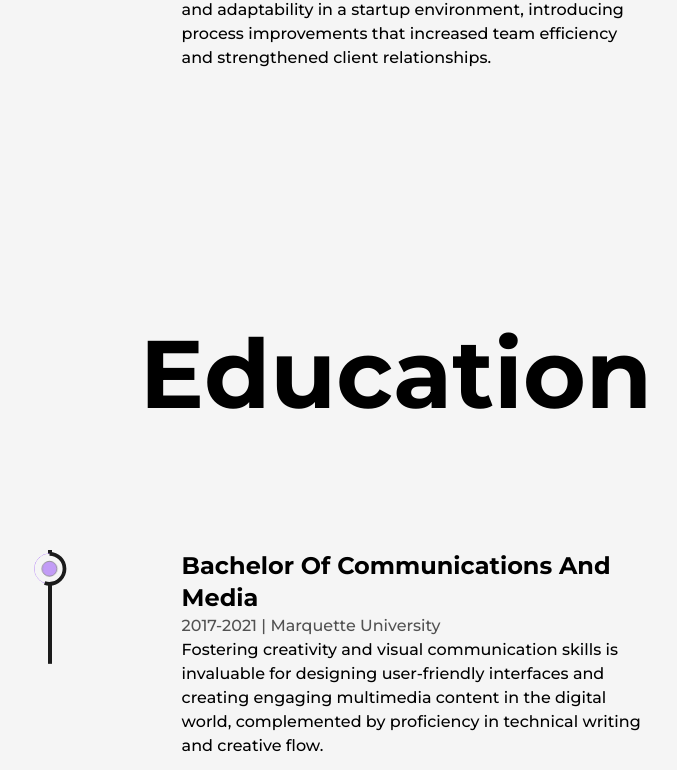
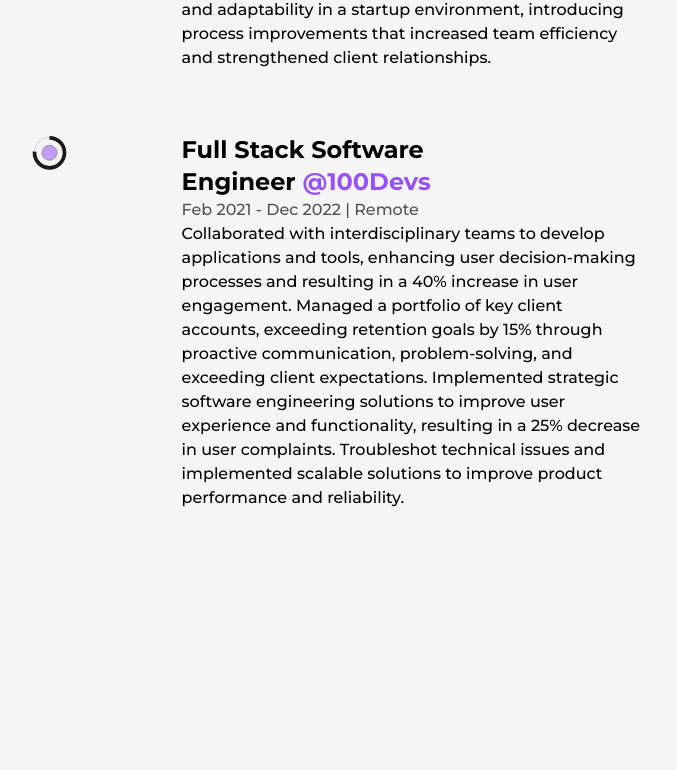
Before and after one commit to dee2314/Portfolio2023, a Next.js app: page /about in a window 1280 px wide. Shown: the part 3534-4304 px from the top of the page, without its empty margins (244-921 px from the left). Built offline with nearby package versions, Linux system fonts and the light colour scheme.

Commit message:
New site Changes

```diff
--- a/src/components/Experience.js
+++ b/src/components/Experience.js
@@ -81,6 +81,23 @@ Recognized for high-impact problem-solving and adaptability in a startup environ
 "
 />
 
+<Details
+position="Full Stack Software Engineer" company="100Devs"
+companyLink="https://leonnoel.com/100devs/"
+time="Feb 2021 - Dec 2022" address="Remote"
+work="
+Collaborated with interdisciplinary teams to develop applications and tools, enhancing user decision-making processes and resulting in a 40% increase in user engagement.
+
+Managed a portfolio of key client accounts, exceeding retention goals by 15% through proactive communication, problem-solving, and exceeding client expectations.
+
+Implemented strategic software engineering solutions to improve user experience and functionality, resulting in a 25% decrease in user complaints.
+
+Troubleshot technical issues and implemented scalable solutions to improve product performance and reliability.
+"
+/>
+
+
+
 
                 </ul>
             </div>
```
